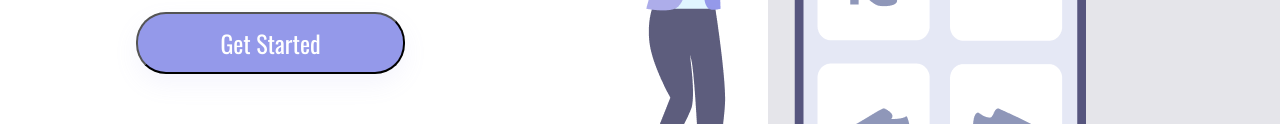
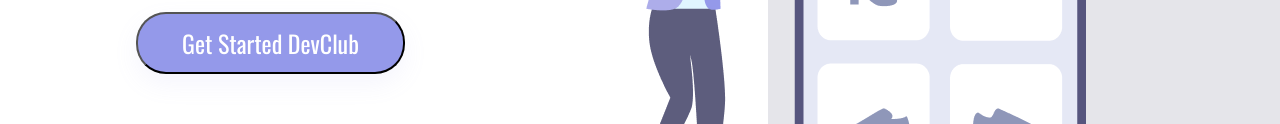
Before and after one commit to kendylopes/DevClub-Projeto-EasyShopping, a plain HTML site: page index.html in a window 1280 px wide. Shown: the part 612-736 px from the top of the page. Drawn offline with nearby package versions, Linux system fonts and the light colour scheme.

```diff
--- a/index.html
+++ b/index.html
@@ -23,7 +23,7 @@
 
       <h1>Easy Shopping Via Mobile</h1>
       <p>Lorem ipsum dolor sit amet, consectetur  adipiscing elit. Donec lorem justo, sollicitudin vel ultricies sed, eleifend nec metus. Etiam vitae pellentesque dolor. </p>
-      <button>Get Started</button>
+      <button>Get Started DevClub</button>
 
     </section>
 
```
